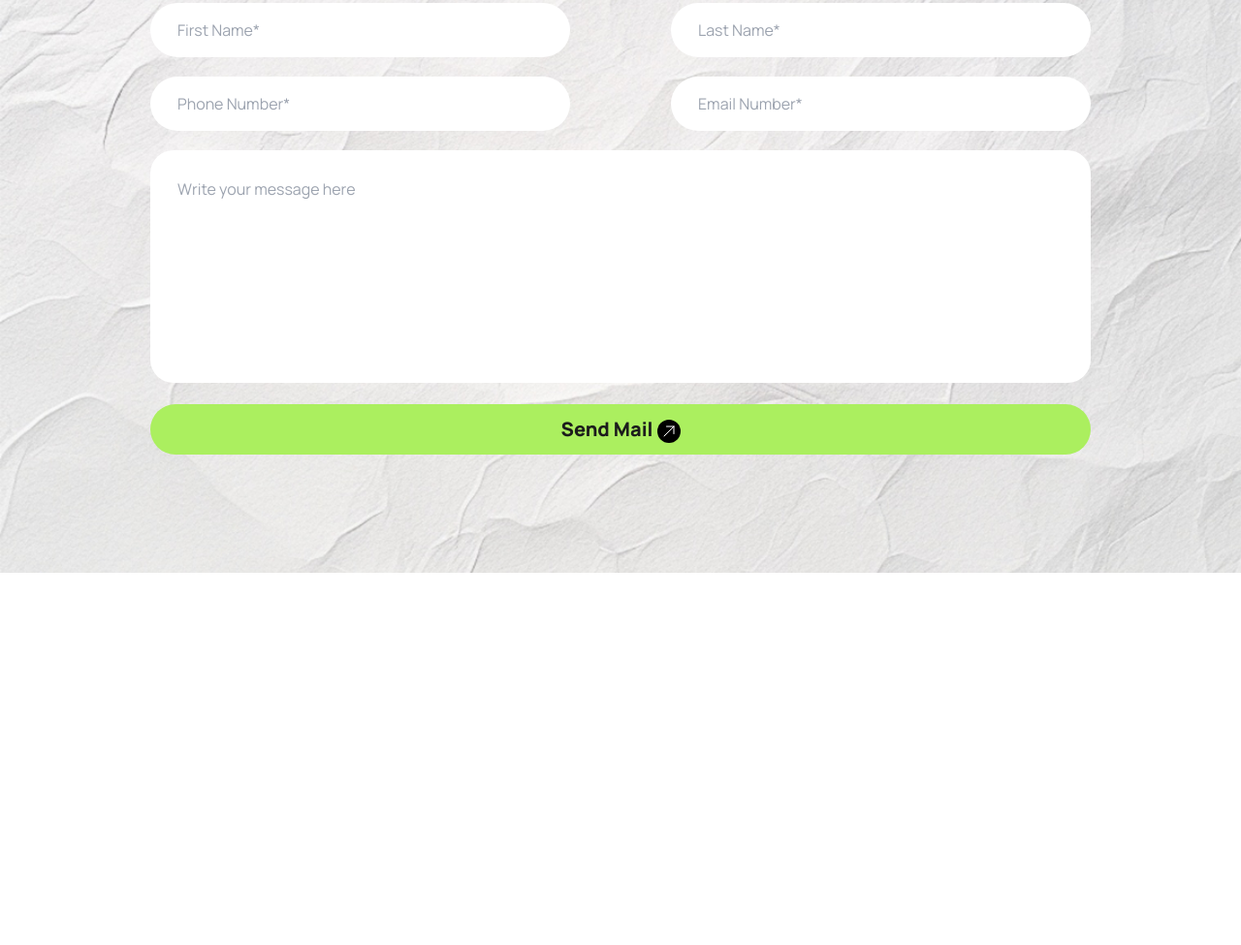
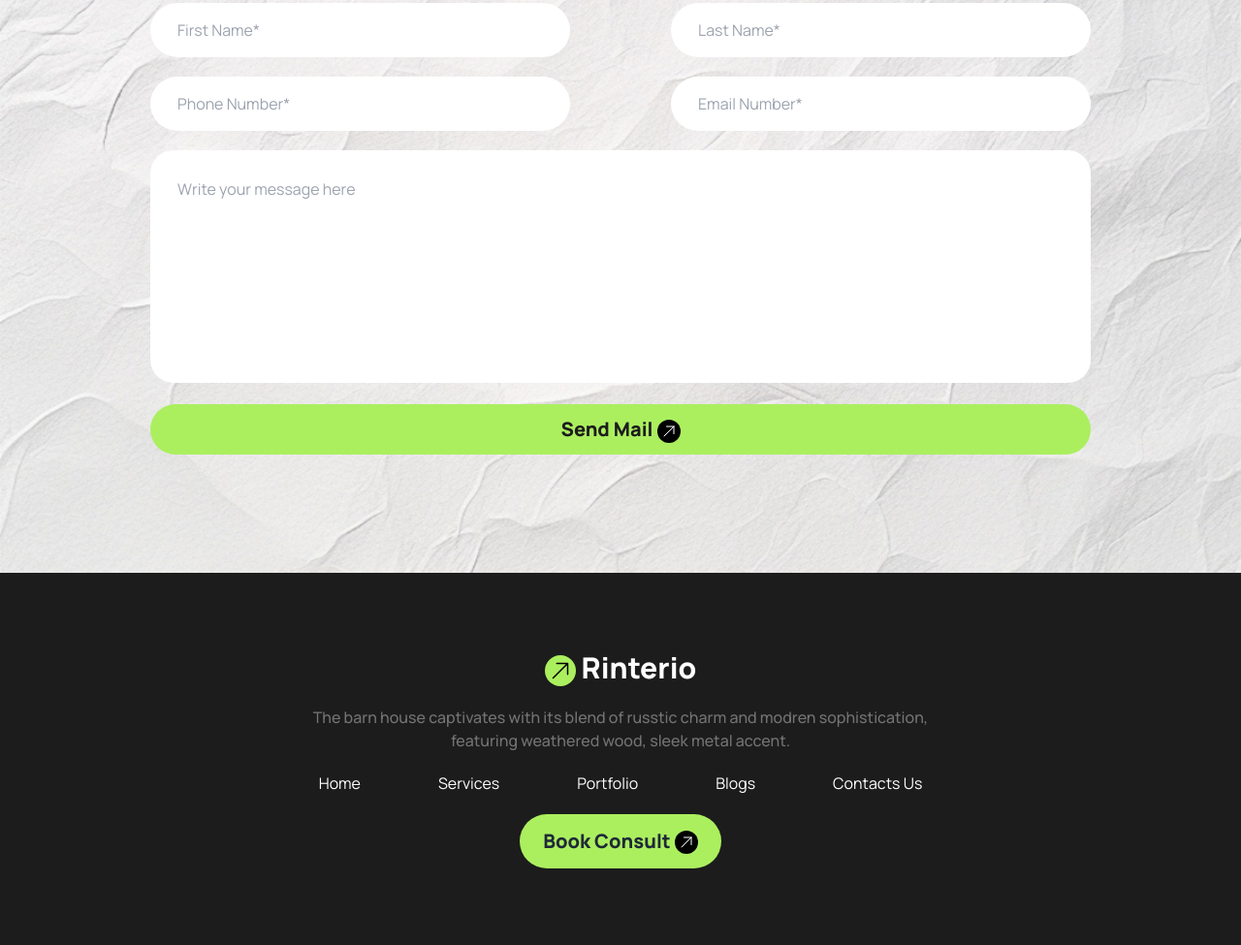
Before and after one commit to Mir-Hossen/B10-Assignment-3, a plain HTML site: page index.html in a window 1280 px wide. Shown: the part 4690-5665 px from the top of the page at 97% size. Before the commit the page ends 5281 px from the top, so only its background shows below. Drawn offline with nearby package versions, Linux system fonts and the light colour scheme.

Commit message:
add footer section

```diff
--- a/index.html
+++ b/index.html
@@ -50,7 +50,7 @@
                     <li><a href="#" class="text-base px-5  font-normal">Services</a></li>
                     <li><a href="#" class="text-base px-5  font-normal">Portfolio</a></li>
                     <li><a href="#" class="text-base px-5  font-normal">Blogs</a></li>
-                    <li><a href="#" class="text-base px-5  font-normal">Contact Us</a></li>
+                    <li><a href="#  " class="text-base px-5  font-normal">Contact Us</a></li>
                 </ul>
             </div>
             <div class="flex items-center gap-5">
@@ -362,5 +362,29 @@
             </div>
         </section>
     </main>
+    <!-- Footer section  -->
+    <footer class="bg-[#1C1C1C] h-96 w-full">
+        <div class="text-center flex flex-col justify-center items-center h-96 gap-y-5">
+            <button class="text-3xl font-extrabold text-white items-center"><svg xmlns="http://www.w3.org/2000/svg" fill="none" viewBox="0 0 24 24" stroke-width="1.5" stroke="currentColor" class="size-6 w-8 h-8 inline-flex bg-btnBgColor text-black rounded-full p-1">
+                <path stroke-linecap="round" stroke-linejoin="round" d="m4.5 19.5 15-15m0 0H8.25m11.25 0v11.25" />
+              </svg>  Rinterio</button>
+              <p class="text-base font-medium text-[#737373]">The barn house captivates with its blend of russtic charm and modren sophistication, <br>
+                 featuring weathered wood, sleek metal accent.</p>
+            <div>
+                <ul class="flex justify-center text-white">
+                    <li><a href="#" class="px-10 text-base font-normal">Home</a></li>
+                    <li><a href="#" class="px-10 text-base font-normal">Services</a></li>
+                    <li><a href="#" class="px-10 text-base font-normal">Portfolio</a></li>
+                    <li><a href="#" class="px-10 text-base font-normal">Blogs</a></li>
+                    <li><a href="#" class="px-10 text-base font-normal">Contacts Us</a></li>
+                </ul>
+            </div>
+            <div class="bg-btnBgColor  w-52 h-14 rounded-full flex justify-center mx-auto text-xl font-extrabold">
+                <button >Book Consult <svg xmlns="http://www.w3.org/2000/svg" fill="none" viewBox="0 0 24 24" stroke-width="1.5" stroke="currentColor" class="size-6 inline-flex bg-black text-white rounded-full p-1">
+                    <path stroke-linecap="round" stroke-linejoin="round" d="m4.5 19.5 15-15m0 0H8.25m11.25 0v11.25" />
+                  </svg></button>
+            </div>
+        </div>
+    </footer>
 </body>
 </html>
```
